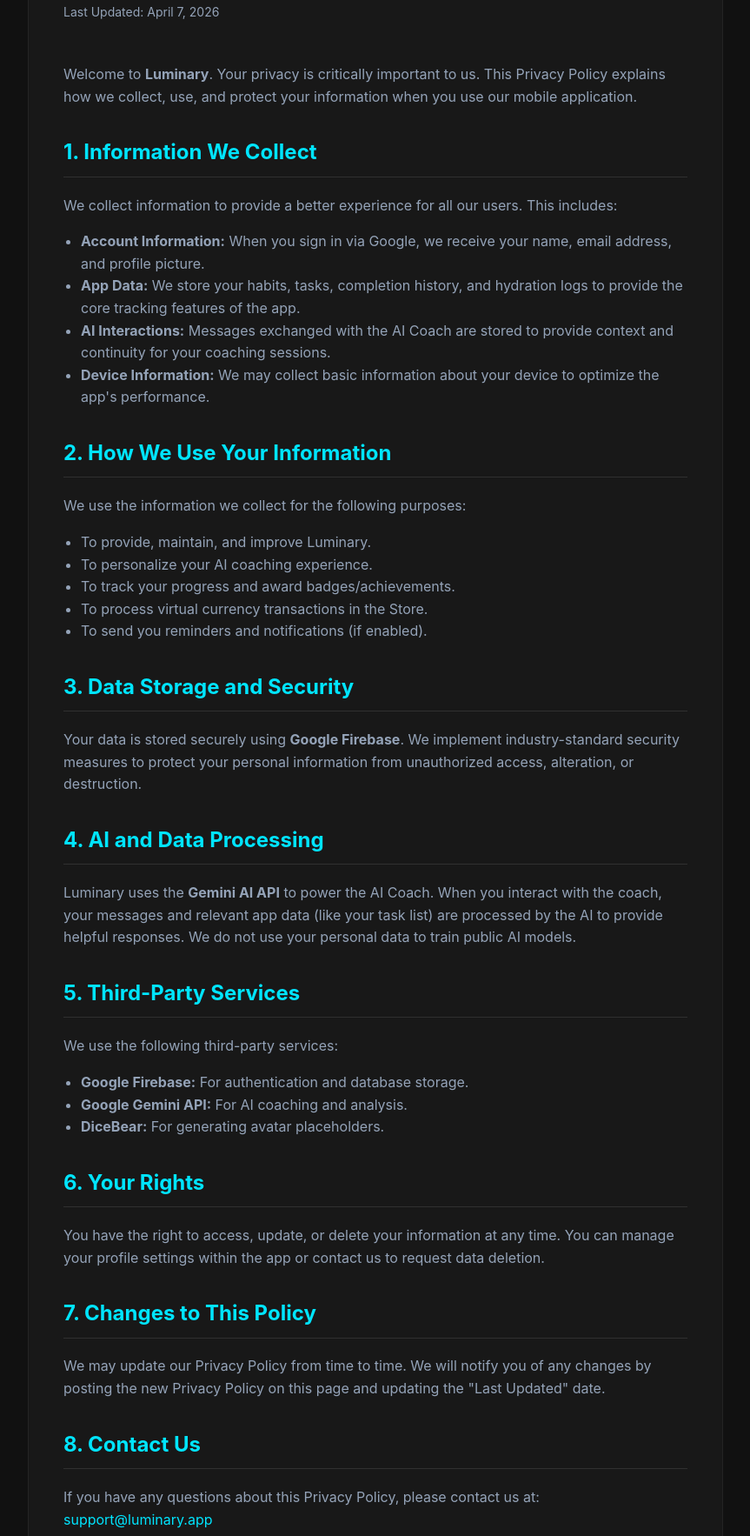
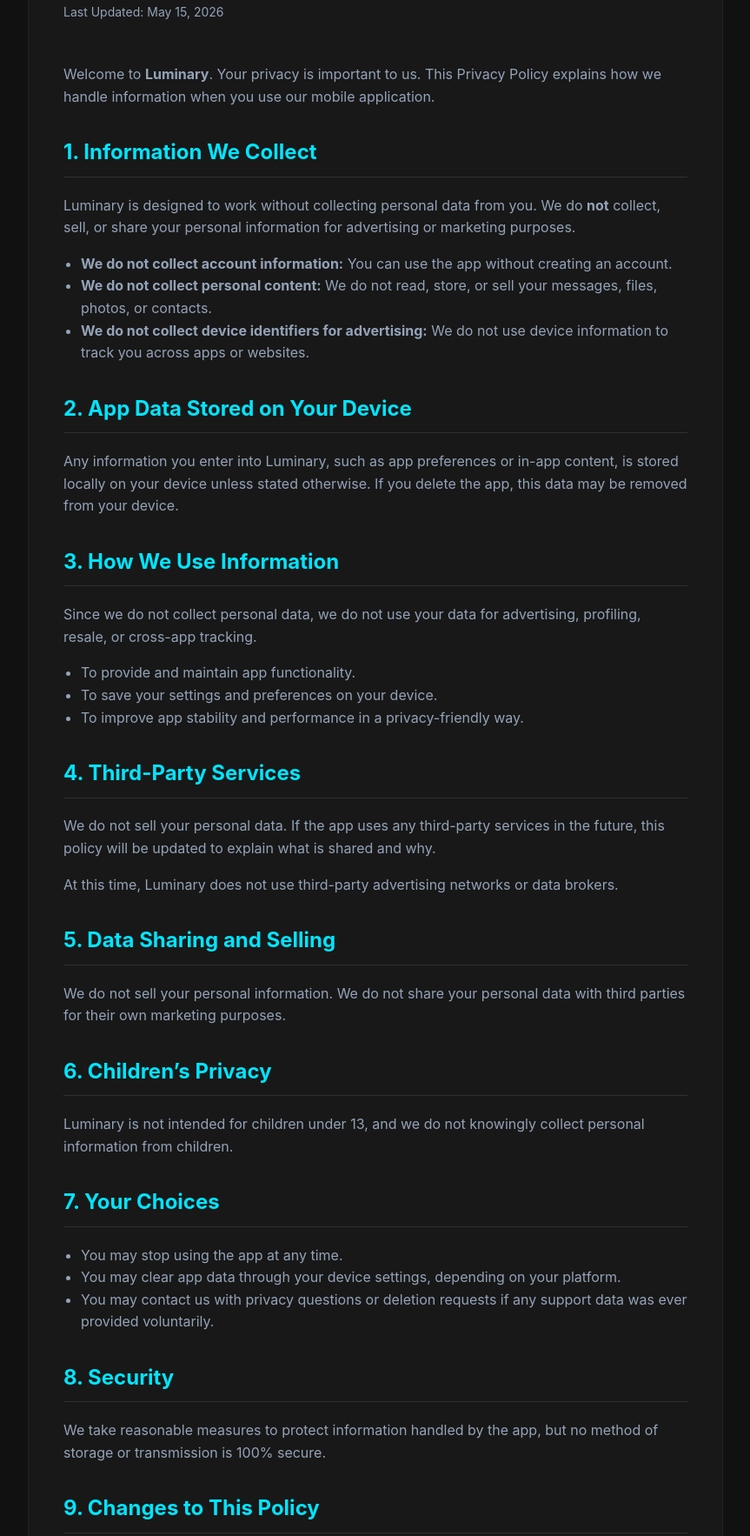
Before and after one commit to SL0-DEV/luminaryprivacypolicy, a plain HTML site: page index.html in a window 1280 px wide. Shown: the part 185-1951 px from the top of the page at 87% size, without its empty margins (208-1071 px from the left). Drawn offline with Linux system fonts and the light colour scheme.

Commit message:
Revise privacy policy for Luminary to SLODEV
Updated the privacy policy to reflect changes in data collection practices and company name.

```diff
--- a/index.html
+++ b/index.html
@@ -1,9 +1,9 @@
 <!DOCTYPE html>
 <html lang="en">
 <head>
-    <meta charset="UTF-8">
-    <meta name="viewport" content="width=device-width, initial-scale=1.0">
-    <title>Privacy Policy - Luminary</title>
+  <meta charset="UTF-8" />
+  <meta name="viewport" content="width=device-width, initial-scale=1.0" />
+  <title>Privacy Policy - SLODEV</title>
   <style>
     :root {
       --primary: #00e5ff;
@@ -58,56 +58,94 @@
     a:hover {
       text-decoration: underline;
     }
+    .note {
+      background: rgba(0, 229, 255, 0.08);
+      border: 1px solid rgba(0, 229, 255, 0.18);
+      padding: 16px;
+      border-radius: 12px;
+      color: var(--on-surface-variant);
+      margin-top: 24px;
+    }
   </style>
 </head>
 <body>
   <div class="container">
     <h1>Privacy Policy</h1>
-        <p class="last-updated">Last Updated: April 7, 2026</p>
+    <p class="last-updated">Last Updated: May 15, 2026</p>
 
-        <p>Welcome to <strong>Luminary</strong>. Your privacy is critically important to us. This Privacy Policy explains how we collect, use, and protect your information when you use our mobile application.</p>
+    <p>
+      Welcome to <strong>Luminary</strong>. Your privacy is important to us. This Privacy Policy explains how we handle information when you use our mobile application.
+    </p>
 
     <h2>1. Information We Collect</h2>
-        <p>We collect information to provide a better experience for all our users. This includes:</p>
+    <p>
+      Luminary is designed to work without collecting personal data from you. We do <strong>not</strong> collect, sell, or share your personal information for advertising or marketing purposes.
+    </p>
     <ul>
-            <li><strong>Account Information:</strong> When you sign in via Google, we receive your name, email address, and profile picture.</li>
-            <li><strong>App Data:</strong> We store your habits, tasks, completion history, and hydration logs to provide the core tracking features of the app.</li>
-            <li><strong>AI Interactions:</strong> Messages exchanged with the AI Coach are stored to provide context and continuity for your coaching sessions.</li>
-            <li><strong>Device Information:</strong> We may collect basic information about your device to optimize the app's performance.</li>
+      <li><strong>We do not collect account information:</strong> You can use the app without creating an account.</li>
+      <li><strong>We do not collect personal content:</strong> We do not read, store, or sell your messages, files, photos, or contacts.</li>
+      <li><strong>We do not collect device identifiers for advertising:</strong> We do not use device information to track you across apps or websites.</li>
     </ul>
 
-        <h2>2. How We Use Your Information</h2>
-        <p>We use the information we collect for the following purposes:</p>
+    <h2>2. App Data Stored on Your Device</h2>
+    <p>
+      Any information you enter into Luminary, such as app preferences or in-app content, is stored locally on your device unless stated otherwise. If you delete the app, this data may be removed from your device.
+    </p>
+
+    <h2>3. How We Use Information</h2>
+    <p>
+      Since we do not collect personal data, we do not use your data for advertising, profiling, resale, or cross-app tracking.
+    </p>
     <ul>
-            <li>To provide, maintain, and improve Luminary.</li>
-            <li>To personalize your AI coaching experience.</li>
-            <li>To track your progress and award badges/achievements.</li>
-            <li>To process virtual currency transactions in the Store.</li>
-            <li>To send you reminders and notifications (if enabled).</li>
+      <li>To provide and maintain app functionality.</li>
+      <li>To save your settings and preferences on your device.</li>
+      <li>To improve app stability and performance in a privacy-friendly way.</li>
     </ul>
 
-        <h2>3. Data Storage and Security</h2>
-        <p>Your data is stored securely using <strong>Google Firebase</strong>. We implement industry-standard security measures to protect your personal information from unauthorized access, alteration, or destruction.</p>
+    <h2>4. Third-Party Services</h2>
+    <p>
+      We do not sell your personal data. If the app uses any third-party services in the future, this policy will be updated to explain what is shared and why.
+    </p>
+    <p>
+      At this time, Luminary does not use third-party advertising networks or data brokers.
+    </p>
 
-        <h2>4. AI and Data Processing</h2>
-        <p>Luminary uses the <strong>Gemini AI API</strong> to power the AI Coach. When you interact with the coach, your messages and relevant app data (like your task list) are processed by the AI to provide helpful responses. We do not use your personal data to train public AI models.</p>
+    <h2>5. Data Sharing and Selling</h2>
+    <p>
+      We do not sell your personal information. We do not share your personal data with third parties for their own marketing purposes.
+    </p>
 
-        <h2>5. Third-Party Services</h2>
-        <p>We use the following third-party services:</p>
+    <h2>6. Children’s Privacy</h2>
+    <p>
+      Luminary is not intended for children under 13, and we do not knowingly collect personal information from children.
+    </p>
+
+    <h2>7. Your Choices</h2>
     <ul>
-            <li><strong>Google Firebase:</strong> For authentication and database storage.</li>
-            <li><strong>Google Gemini API:</strong> For AI coaching and analysis.</li>
-            <li><strong>DiceBear:</strong> For generating avatar placeholders.</li>
+      <li>You may stop using the app at any time.</li>
+      <li>You may clear app data through your device settings, depending on your platform.</li>
+      <li>You may contact us with privacy questions or deletion requests if any support data was ever provided voluntarily.</li>
     </ul>
 
-        <h2>6. Your Rights</h2>
-        <p>You have the right to access, update, or delete your information at any time. You can manage your profile settings within the app or contact us to request data deletion.</p>
+    <h2>8. Security</h2>
+    <p>
+      We take reasonable measures to protect information handled by the app, but no method of storage or transmission is 100% secure.
+    </p>
 
-        <h2>7. Changes to This Policy</h2>
-        <p>We may update our Privacy Policy from time to time. We will notify you of any changes by posting the new Privacy Policy on this page and updating the "Last Updated" date.</p>
+    <h2>9. Changes to This Policy</h2>
+    <p>
+      We may update this Privacy Policy from time to time. If we make changes, we will post the updated version on this page and revise the "Last Updated" date.
+    </p>
 
-        <h2>8. Contact Us</h2>
-        <p>If you have any questions about this Privacy Policy, please contact us at: <a href="mailto:support@luminary.app">support@luminary.app</a></p>
+    <h2>10. Contact Us</h2>
+    <p>
+      If you have any questions about this Privacy Policy, please contact us at:
+      <a href="mailto:support@luminary.app">support@luminary.app</a>
+    </p>
+
+    <div class="note">
+      Note: If your app uses analytics, crash reporting, sign-in, cloud sync, or ads, this policy should be updated to disclose those services accurately for Google Play and the App Store.
+    </div>
   </div>
 </body>
 </html>
```
Lines whose indentation alone changed are shown as unchanged.
